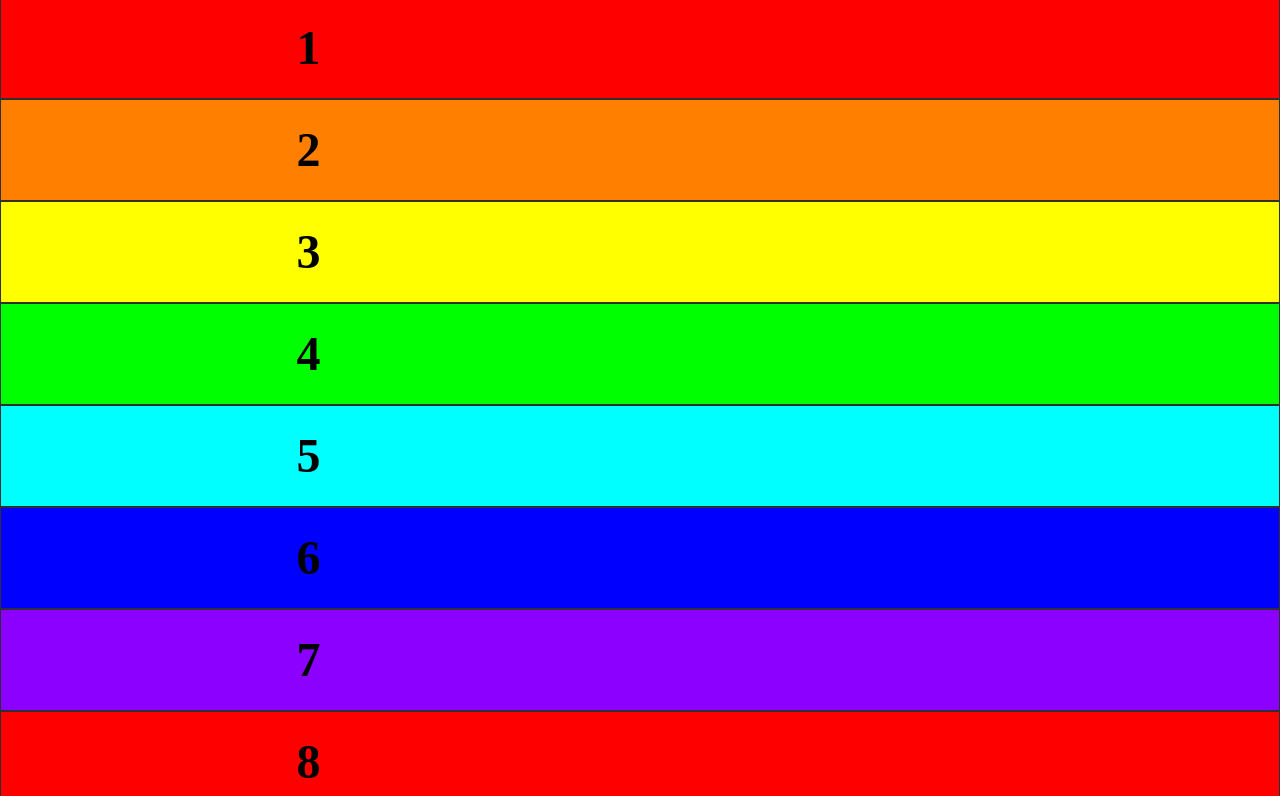
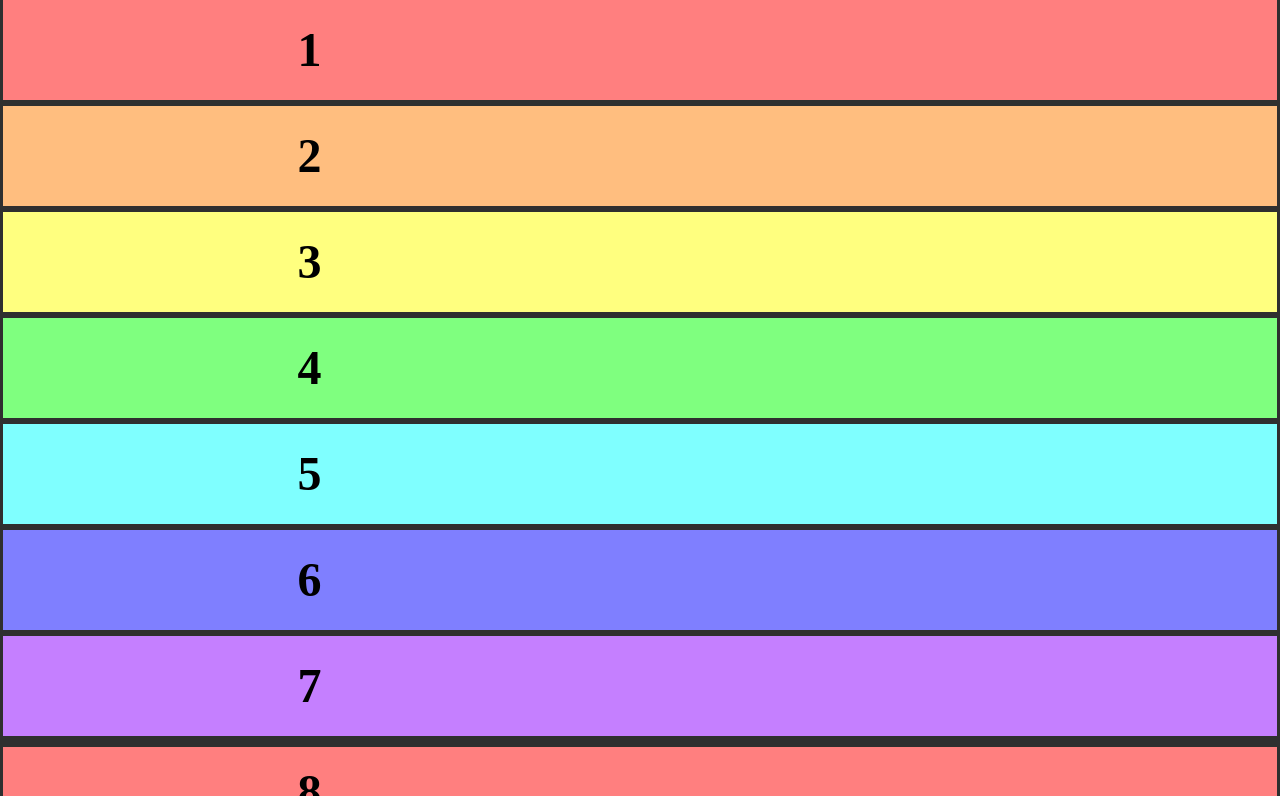
Before and after one commit to Coyeah/widget-Js, a plain HTML site: page calendar/demo4/index.html in a window 1280 px wide. Shown: the part 53-849 px from the top of the page. Drawn offline with Linux system fonts and the light colour scheme.

Commit message:
calendar demo4 v1.1 update

```diff
--- a/calendar/demo4/calendar.js
+++ b/calendar/demo4/calendar.js
@@ -6,6 +6,7 @@ var weekName = ["Sun","Mon","Tue","Wed","Thu","Fri","Sat"];
 var title_year = document.getElementById("year");
 var title_month = document.getElementById("month");
 var holder = document.getElementById("days");
+var details =  document.getElementById("dateDetails");
 
 var date = new Date();
 var this_year = date.getFullYear();
@@ -42,7 +43,7 @@ function drawDate() {
 	for (let i = 0; i < totalDay; i++) {
 		let id = this_year + "-" + this_month + "-" + (i + 1);
 		// console.log(id);
-		str += "<li id='" + id + "' class='" + weekName[weekClass] + "'><span class='day'>" + (i + 1) + "</span></li>"
+		str += "<li id='" + id + "' class='day " + weekName[weekClass] + "' onclick='dateDetails(\""+ id + "\")'><span class='day-num'>" + (i + 1) + "</span></li>"
 		if (weekClass == 6) {
 			weekClass = 0;
 		} else {
@@ -65,3 +66,9 @@ function goById() {
 	}
 	window.location.hash = id;
 }
+
+function dateDetails(id) {
+	console.log(id);
+	details.style.height = "500px";
+	details.innerHTML = id;
+}
--- a/calendar/demo4/index.html
+++ b/calendar/demo4/index.html
@@ -22,6 +22,7 @@
 				<li><span class="day">7</span></li>
 			</ul> -->
 		</div>
+		<div id="dateDetails"></div>
 	</div>
 	<script type="text/javascript" src="./calendar.js"></script>
 </body>
--- a/calendar/demo4/style.css
+++ b/calendar/demo4/style.css
@@ -46,11 +46,11 @@ body, p, ul, li {
 #days ul li {
 	max-width: 100%;
 	height: 100px;
-	border: 1px solid #2f2f2f;
+	border: 3px solid #2f2f2f;
 	display: flex;
 }
 
-.day {
+.day-num {
 	height: 100px;
 	width: 20%;
 	padding: 0 5%;
@@ -60,30 +60,47 @@ body, p, ul, li {
 	text-align: right;
 }
 
+#dateDetails {
+	display: flex;
+	position: fixed;
+	z-index: 2;
+	bottom: 0;
+	left: 0;
+	width: 100%;
+	height: 0px;
+	color: #fff;
+	border-top: 6px solid #2f2f2f;
+	background-color: rgba(24, 24, 24, 0.8);
+	transition: all 0.5s;
+	-moz-transition: all 0.5s;	/* Firefox 4 */
+	-webkit-transition: all 0.5s;	/* Safari 和 Chrome */
+	-o-transition: all 0.5s;	/* Opera */
+}
+
 .Sun {
-	background-color: #FF0000;
+	background-color: rgba(255, 0, 0, 0.5);
 }
 
 .Mon {
-	background-color: #FF7F00;
+	background-color: rgba(255, 127, 0, 0.5);
 }
 
 .Tue {
-	background-color: #FFFF00;
+	background-color: rgba(255, 255, 0, 0.5);
 }
 
 .Wed {
-	background-color: #00FF00;
+	background-color: rgba(0, 255, 0, 0.5);
 }
 
 .Thu {
-	background-color: #00FFFF;
+	background-color: rgba(0, 255, 255, 0.5);
 }
 
 .Fri {
-	background-color: #0000FF;
+	background-color: rgba(0, 0, 255, 0.5);
 }
 
 .Sat {
-	background-color: #8B00FF;
+	background-color: rgba(139, 0, 255, 0.5);
 }
```
